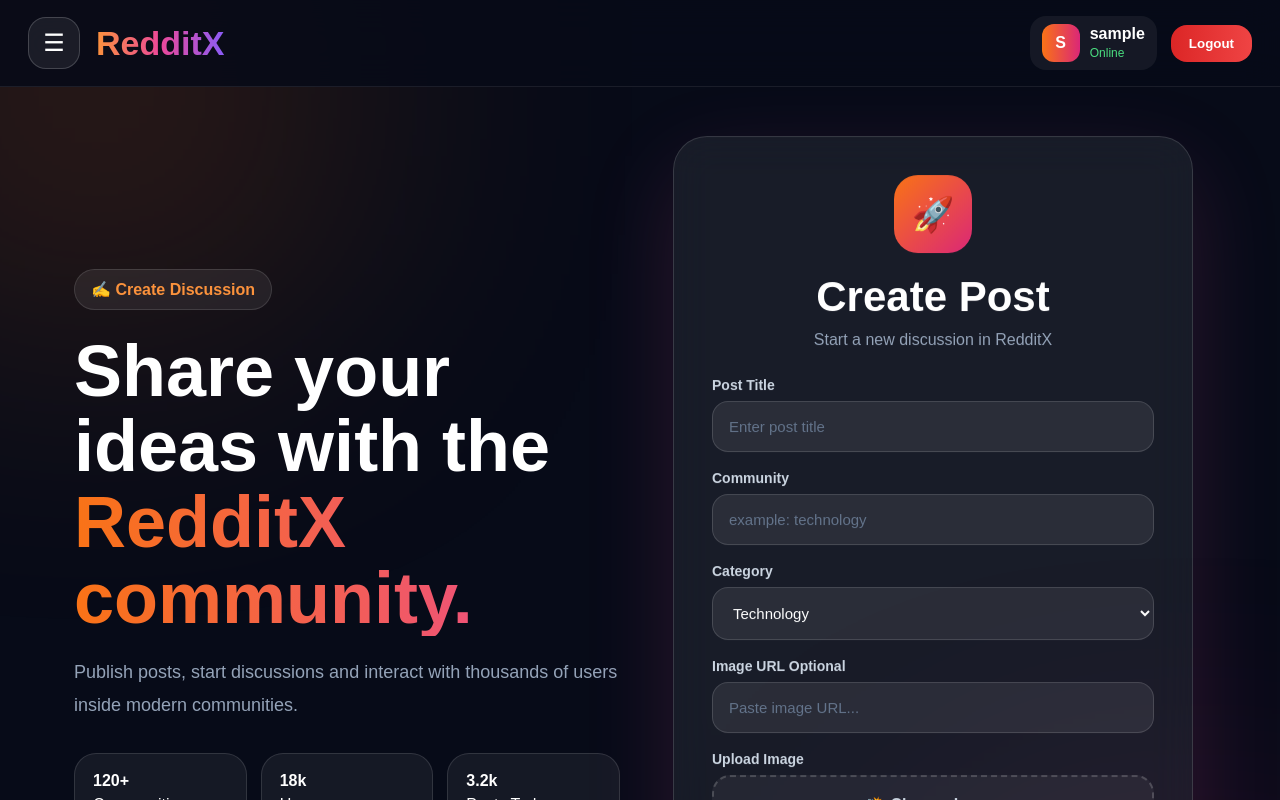
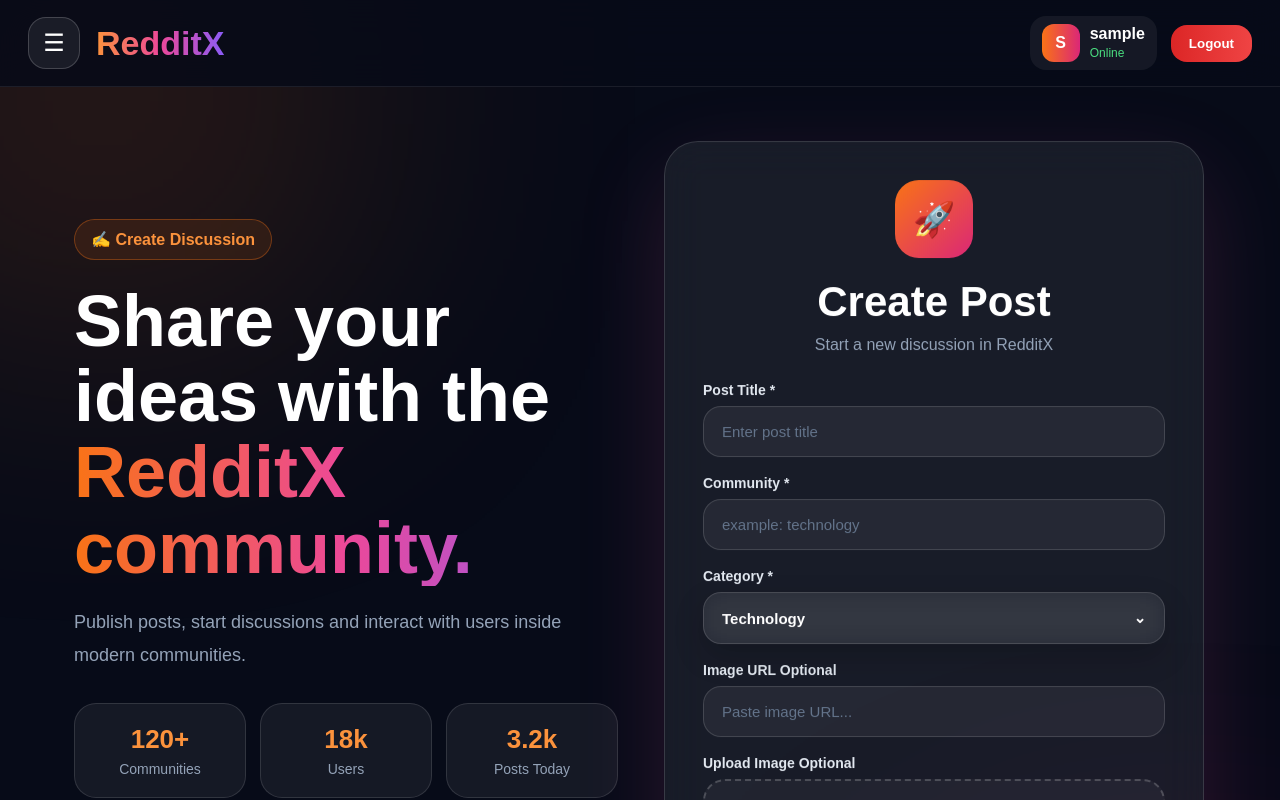
Before and after one commit to Kesarkarale/reddit-clone, a Next.js app: page /create-post in a window 1280 px wide. Shown: the top 800 px of the page. Built offline with nearby package versions, Linux system fonts and the light colour scheme; sample sign-in values are in the browser's storage.

Commit message:
Update page.js

```diff
--- a/app/create-post/page.js
+++ b/app/create-post/page.js
@@ -7,10 +7,12 @@ export default function CreatePost() {
   const [title, setTitle] = useState("");
   const [community, setCommunity] = useState("");
   const [category, setCategory] = useState("Technology");
+  const [categoryOpen, setCategoryOpen] = useState(false);
   const [imageUrl, setImageUrl] = useState("");
   const [uploadedImage, setUploadedImage] = useState("");
   const [content, setContent] = useState("");
   const [message, setMessage] = useState("");
+  const [messageType, setMessageType] = useState("success");
 
   useEffect(() => {
     const user = localStorage.getItem("redditxUser");
@@ -20,16 +22,31 @@ export default function CreatePost() {
     }
   }, []);
 
+  function showMessage(text, type = "success") {
+    setMessage(text);
+    setMessageType(type);
+
+    setTimeout(() => {
+      setMessage("");
+    }, 2500);
+  }
+
   function handleImageUpload(e) {
     const file = e.target.files[0];
 
     if (!file) return;
+
+    if (!file.type.startsWith("image/")) {
+      showMessage("Please select a valid image file.", "error");
+      return;
+    }
 
     const reader = new FileReader();
 
     reader.onloadend = () => {
       setUploadedImage(reader.result);
       setImageUrl("");
+      showMessage("Image uploaded successfully.", "success");
     };
 
     reader.readAsDataURL(file);
@@ -38,8 +55,8 @@ export default function CreatePost() {
   function handlePost(e) {
     e.preventDefault();
 
-    if (!title || !community || !content) {
-      setMessage("Please fill title, community and content.");
+    if (!title.trim() || !community.trim() || !content.trim()) {
+      showMessage("Please fill title, community and content.", "error");
       return;
     }
 
@@ -50,11 +67,11 @@ export default function CreatePost() {
 
     const newPost = {
       id: Date.now(),
-      title,
+      title: title.trim(),
       community: slug,
       category,
       imageUrl: uploadedImage || imageUrl,
-      content,
+      content: content.trim(),
       author: user.username || "anonymous",
       votes: 1,
       comments: 0,
@@ -64,7 +81,7 @@ export default function CreatePost() {
     posts.unshift(newPost);
     localStorage.setItem("redditxPosts", JSON.stringify(posts));
 
-    setMessage("Post published successfully! Redirecting...");
+    showMessage("Post published successfully! Redirecting...", "success");
 
     setTimeout(() => {
       window.location.href = `/r/${slug}`;
@@ -88,6 +105,11 @@ export default function CreatePost() {
           100% { transform: translate(0,0) scale(1); }
         }
 
+        @keyframes fadeIn {
+          from { opacity: 0; transform: translateY(12px); }
+          to { opacity: 1; transform: translateY(0); }
+        }
+
         .post-input::placeholder {
           color: #64748b;
         }
@@ -106,29 +128,29 @@ export default function CreatePost() {
           </h1>
 
           <p style={heroText}>
-            Publish posts, start discussions and interact with thousands of
-            users inside modern communities.
+            Publish posts, start discussions and interact with users inside
+            modern communities.
           </p>
 
           <div style={miniGrid}>
             <div style={miniCard}>
-              <strong>120+</strong>
-              <span>Communities</span>
+              <strong style={miniValue}>120+</strong>
+              <span style={miniLabel}>Communities</span>
             </div>
 
             <div style={miniCard}>
-              <strong>18k</strong>
-              <span>Users</span>
+              <strong style={miniValue}>18k</strong>
+              <span style={miniLabel}>Users</span>
             </div>
 
             <div style={miniCard}>
-              <strong>3.2k</strong>
-              <span>Posts Today</span>
+              <strong style={miniValue}>3.2k</strong>
+              <span style={miniLabel}>Posts Today</span>
             </div>
           </div>
 
           <div style={preview}>
-            <p style={previewTag}>Live Preview</p>
+            <p style={previewTag}>👁️ Live Preview</p>
 
             <h2 style={previewTitle}>{title || "Your post title"}</h2>
 
@@ -136,12 +158,17 @@ export default function CreatePost() {
               r/{community || "community"} • {category} • by u/you
             </p>
 
-            {(imageUrl || uploadedImage) && (
+            {(imageUrl || uploadedImage) ? (
               <img
                 src={uploadedImage || imageUrl}
                 alt="preview"
                 style={previewImg}
               />
+            ) : (
+              <div style={emptyImage}>
+                <span style={{ fontSize: 42 }}>🖼️</span>
+                <p>No image selected</p>
+              </div>
             )}
 
             <p style={previewText}>
@@ -157,11 +184,28 @@ export default function CreatePost() {
 
           <p style={subtitle}>Start a new discussion in RedditX</p>
 
-          {message && <div style={toast}>{message}</div>}
+          {message && (
+            <div
+              style={{
+                ...toast,
+                color: messageType === "success" ? "#86efac" : "#fda4af",
+                border:
+                  messageType === "success"
+                    ? "1px solid rgba(34,197,94,.35)"
+                    : "1px solid rgba(244,63,94,.35)",
+                background:
+                  messageType === "success"
+                    ? "rgba(34,197,94,.12)"
+                    : "rgba(244,63,94,.12)",
+              }}
+            >
+              {messageType === "success" ? "✅" : "⚠️"} {message}
+            </div>
+          )}
 
           <form onSubmit={handlePost} style={form}>
             <div>
-              <label style={label}>Post Title</label>
+              <label style={label}>Post Title *</label>
 
               <input
                 className="post-input"
@@ -174,7 +218,7 @@ export default function CreatePost() {
             </div>
 
             <div>
-              <label style={label}>Community</label>
+              <label style={label}>Community *</label>
 
               <input
                 className="post-input"
@@ -186,21 +230,51 @@ export default function CreatePost() {
               />
             </div>
 
-            <div>
-              <label style={label}>Category</label>
+            <div style={{ position: "relative" }}>
+              <label style={label}>Category *</label>
 
-              <select
-                style={input}
-                value={category}
-                onChange={(e) => setCategory(e.target.value)}
+              <button
+                type="button"
+                style={customSelect}
+                onClick={() => setCategoryOpen(!categoryOpen)}
               >
-                <option>Technology</option>
-                <option>Gaming</option>
-                <option>Movies</option>
-                <option>Design</option>
-                <option>Education</option>
-                <option>General</option>
-              </select>
+                {category}
+
+                <span
+                  style={{
+                    transform: categoryOpen ? "rotate(180deg)" : "rotate(0deg)",
+                    transition: ".3s",
+                  }}
+                >
+                  ⌄
+                </span>
+              </button>
+
+              {categoryOpen && (
+                <div style={dropdown}>
+                  {[
+                    "Technology",
+                    "Gaming",
+                    "Movies",
+                    "Design",
+                    "Education",
+                    "General",
+                  ].map((item) => (
+                    <button
+                      key={item}
+                      type="button"
+                      style={item === category ? activeOption : option}
+                      onClick={() => {
+                        setCategory(item);
+                        setCategoryOpen(false);
+                      }}
+                    >
+                      <span>{item}</span>
+                      {item === category && <span>✓</span>}
+                    </button>
+                  ))}
+                </div>
+              )}
             </div>
 
             <div>
@@ -220,10 +294,13 @@ export default function CreatePost() {
             </div>
 
             <div>
-              <label style={label}>Upload Image</label>
+              <label style={label}>Upload Image Optional</label>
 
               <label style={uploadBox}>
-                📸 Choose Image
+                <span style={cameraIcon}>📸</span>
+                <strong>Choose Image</strong>
+                <small style={uploadText}>JPG, PNG or WEBP</small>
+
                 <input
                   type="file"
                   accept="image/*"
@@ -234,7 +311,7 @@ export default function CreatePost() {
             </div>
 
             <div>
-              <label style={label}>Post Content</label>
+              <label style={label}>Post Content *</label>
 
               <textarea
                 className="post-input"
@@ -246,7 +323,7 @@ export default function CreatePost() {
             </div>
 
             <button type="submit" style={button}>
-              Publish Post
+              🚀 Publish Post
             </button>
           </form>
         </div>
@@ -266,11 +343,11 @@ const page = {
 
 const glowOne = {
   position: "absolute",
-  width: "420px",
-  height: "420px",
+  width: "430px",
+  height: "430px",
   background: "#f97316",
   filter: "blur(140px)",
-  opacity: 0.2,
+  opacity: 0.18,
   top: "-120px",
   left: "-120px",
   animation: "glowMove 7s ease-in-out infinite",
@@ -278,11 +355,11 @@ const glowOne = {
 
 const glowTwo = {
   position: "absolute",
-  width: "430px",
-  height: "430px",
+  width: "440px",
+  height: "440px",
   background: "#db2777",
   filter: "blur(150px)",
-  opacity: 0.2,
+  opacity: 0.18,
   bottom: "-140px",
   right: "-120px",
   animation: "glowMove 8s ease-in-out infinite",
@@ -294,23 +371,25 @@ const wrapper = {
   minHeight: "85vh",
   maxWidth: "1180px",
   margin: "0 auto",
-  padding: "50px 24px",
+  padding: "55px 24px",
   display: "grid",
   gridTemplateColumns: "repeat(auto-fit, minmax(320px, 1fr))",
-  gap: "40px",
+  gap: "44px",
   alignItems: "center",
 };
 
-const leftPanel = {};
+const leftPanel = {
+  animation: "fadeIn .8s ease both",
+};
 
 const badge = {
   display: "inline-block",
   padding: "10px 16px",
   borderRadius: "999px",
-  background: "rgba(255,255,255,0.07)",
-  border: "1px solid rgba(255,255,255,0.12)",
+  background: "rgba(249,115,22,0.1)",
+  border: "1px solid rgba(249,115,22,0.35)",
   color: "#fb923c",
-  fontWeight: "800",
+  fontWeight: "900",
   marginBottom: "24px",
 };
 
@@ -318,11 +397,12 @@ const heroTitle = {
   fontSize: "clamp(42px,6vw,72px)",
   lineHeight: "1.05",
   fontWeight: "900",
+  margin: 0,
 };
 
 const gradientText = {
   display: "block",
-  background: "linear-gradient(90deg,#f97316,#ec4899)",
+  background: "linear-gradient(90deg,#f97316,#ec4899,#8b5cf6)",
   WebkitBackgroundClip: "text",
   color: "transparent",
 };
@@ -337,24 +417,35 @@ const heroText = {
 
 const miniGrid = {
   display: "grid",
-  gridTemplateColumns: "repeat(auto-fit,minmax(140px,1fr))",
+  gridTemplateColumns: "repeat(auto-fit,minmax(130px,1fr))",
   gap: "14px",
   marginTop: "32px",
 };
 
 const miniCard = {
-  padding: "18px",
+  padding: "20px",
   borderRadius: "22px",
   background: "rgba(255,255,255,0.06)",
   border: "1px solid rgba(255,255,255,0.12)",
   display: "grid",
   gap: "6px",
+  textAlign: "center",
+};
+
+const miniValue = {
+  color: "#fb923c",
+  fontSize: 26,
+};
+
+const miniLabel = {
+  color: "#94a3b8",
+  fontSize: 14,
 };
 
 const preview = {
-  marginTop: "28px",
+  marginTop: "30px",
   padding: "24px",
-  borderRadius: "26px",
+  borderRadius: "28px",
   background: "rgba(255,255,255,0.06)",
   border: "1px solid rgba(255,255,255,0.12)",
 };
@@ -362,7 +453,7 @@ const preview = {
 const previewTag = {
   color: "#fb923c",
   fontWeight: "900",
-  marginBottom: "10px",
+  marginBottom: "12px",
 };
 
 const previewTitle = {
@@ -383,15 +474,28 @@ const previewText = {
 
 const previewImg = {
   width: "100%",
-  maxHeight: "220px",
+  maxHeight: "240px",
   objectFit: "cover",
   borderRadius: "20px",
   marginTop: "16px",
 };
 
+const emptyImage = {
+  minHeight: 150,
+  marginTop: 16,
+  borderRadius: 20,
+  border: "1px dashed rgba(255,255,255,.2)",
+  background: "rgba(255,255,255,.04)",
+  color: "#94a3b8",
+  display: "grid",
+  placeItems: "center",
+  textAlign: "center",
+  padding: 18,
+};
+
 const card = {
   width: "100%",
-  maxWidth: "520px",
+  maxWidth: "540px",
   margin: "0 auto",
   padding: "38px",
   borderRadius: "34px",
@@ -418,6 +522,7 @@ const titleStyle = {
   textAlign: "center",
   fontSize: "42px",
   fontWeight: "900",
+  margin: 0,
 };
 
 const subtitle = {
@@ -430,12 +535,9 @@ const subtitle = {
 const toast = {
   padding: "14px",
   borderRadius: "16px",
-  background: "rgba(34,197,94,0.12)",
-  border: "1px solid rgba(34,197,94,0.3)",
-  color: "#86efac",
   textAlign: "center",
   marginBottom: "20px",
-  fontWeight: "700",
+  fontWeight: "800",
 };
 
 const form = {
@@ -446,43 +548,113 @@ const form = {
 const label = {
   display: "block",
   marginBottom: "8px",
-  color: "#cbd5e1",
-  fontWeight: "700",
+  color: "#e2e8f0",
+  fontWeight: "800",
   fontSize: "14px",
 };
 
 const input = {
   width: "100%",
-  padding: "16px",
-  borderRadius: "16px",
+  padding: "16px 18px",
+  borderRadius: "18px",
   border: "1px solid rgba(255,255,255,0.14)",
-  background: "rgba(255,255,255,0.08)",
+  background: "rgba(255,255,255,0.06)",
   color: "white",
   outline: "none",
   fontSize: "15px",
 };
 
+const customSelect = {
+  width: "100%",
+  padding: "16px 18px",
+  borderRadius: "18px",
+  border: "1px solid rgba(255,255,255,.14)",
+  background: "rgba(255,255,255,.06)",
+  color: "white",
+  outline: "none",
+  fontSize: "15px",
+  fontWeight: "800",
+  display: "flex",
+  justifyContent: "space-between",
+  alignItems: "center",
+  cursor: "pointer",
+  backdropFilter: "blur(14px)",
+  boxShadow: "0 12px 30px rgba(0,0,0,.18)",
+};
+
+const dropdown = {
+  position: "absolute",
+  top: "82px",
+  left: 0,
+  right: 0,
+  zIndex: 999,
+  padding: "10px",
+  borderRadius: "22px",
+  background: "rgba(15,23,42,.98)",
+  border: "1px solid rgba(255,255,255,.12)",
+  backdropFilter: "blur(18px)",
+  boxShadow: "0 30px 80px rgba(0,0,0,.45)",
+  display: "grid",
+  gap: "6px",
+  animation: "fadeIn .25s ease",
+};
+
+const option = {
+  width: "100%",
+  padding: "15px 18px",
+  border: "none",
+  borderRadius: "14px",
+  background: "transparent",
+  color: "#cbd5e1",
+  fontWeight: "800",
+  textAlign: "left",
+  cursor: "pointer",
+  display: "flex",
+  justifyContent: "space-between",
+  alignItems: "center",
+};
+
+const activeOption = {
+  ...option,
+  background: "linear-gradient(90deg,#f97316,#db2777)",
+  color: "white",
+  boxShadow: "0 12px 30px rgba(219,39,119,.28)",
+};
+
 const uploadBox = {
   width: "100%",
-  padding: "18px",
-  borderRadius: "18px",
-  border: "2px dashed rgba(255,255,255,.18)",
-  background: "rgba(255,255,255,.05)",
+  minHeight: "130px",
+  padding: "22px",
+  borderRadius: "22px",
+  border: "2px dashed rgba(255,255,255,.2)",
+  background: "rgba(255,255,255,.04)",
   color: "#cbd5e1",
   display: "flex",
+  flexDirection: "column",
   alignItems: "center",
   justifyContent: "center",
   cursor: "pointer",
-  fontWeight: "800",
+  fontWeight: "900",
+};
+
+const cameraIcon = {
+  fontSize: 34,
+  marginBottom: 8,
+};
+
+const uploadText = {
+  color: "#64748b",
+  marginTop: 6,
+  fontWeight: "700",
 };
 
 const textarea = {
   width: "100%",
   minHeight: "170px",
-  padding: "16px",
+  padding: "16px 18px",
   borderRadius: "18px",
   border: "1px solid rgba(255,255,255,0.14)",
-  background: "rgba(255,255,255,0.08)",
+  background: "rgba(255,255,255,0.06)",
   color: "white",
   outline: "none",
   resize: "none",
@@ -499,4 +671,5 @@ const button = {
   fontSize: "16px",
   fontWeight: "900",
   cursor: "pointer",
+  boxShadow: "0 16px 35px rgba(219,39,119,.25)",
 };
```
